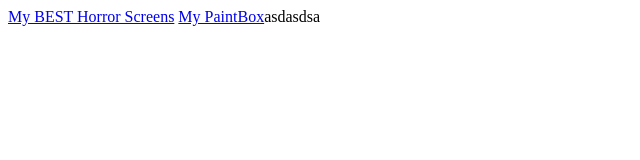
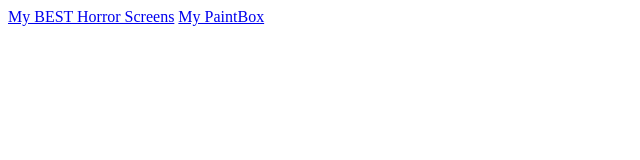
Before and after one commit to sim0417/my-study-SCSS, a plain HTML site: page index.html in a window 1280 px wide. Shown: the full height of the page, 0-640 px from the left. Drawn offline with Linux system fonts and the light colour scheme.

Commit message:
Update 2020-11-15T14:15:35.922Z

```diff
--- a/index.html
+++ b/index.html
@@ -1 +1 @@
-<!DOCTYPE html><html lang="en"><head><meta charset="UTF-8"><meta name="viewport" content="width=device-width,initial-scale=1"><link rel="stylesheet" href="./css/main/style.css"><title>SCSS Master</title></head><body><a href="./html/besthorrorscreen.html">My BEST Horror Screens</a> <a href="./html/paintbox.html">My PaintBox</a></body>asdasdsa</html>
+<!DOCTYPE html><html lang="en"><head><meta charset="UTF-8"><meta name="viewport" content="width=device-width,initial-scale=1"><link rel="stylesheet" href="./css/main/style.css"><title>SCSS Master</title></head><body><a href="./html/besthorrorscreen.html">My BEST Horror Screens</a> <a href="./html/paintbox.html">My PaintBox</a></body></html>
```
